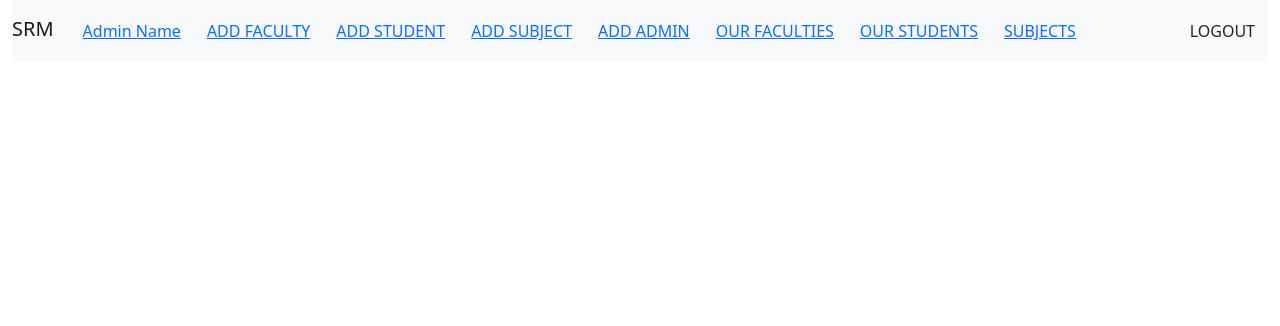
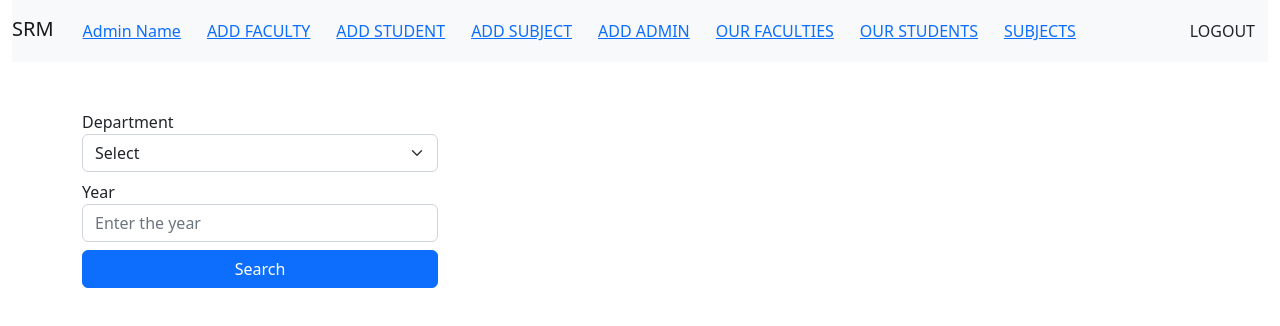
Before and after one commit to Deepaktenzi/College-ERP-Portal, a React (Create React App) app in the folder client/: page /admin/allStudents in a window 1280 px wide. Shown: the top 326 px of the page. Built offline with nearby package versions, Linux system fonts and the light colour scheme.

Commit message:
Code Updated

```diff
--- a/client/package.json
+++ b/client/package.json
@@ -11,6 +11,7 @@
     "bootstrap": "^5.2.1",
     "react": "^18.2.0",
     "react-dom": "^18.2.0",
+    "react-loader-spinner": "^5.3.4",
     "react-router-dom": "^6.4.0",
     "react-scripts": "5.0.1",
     "web-vitals": "^2.1.4"
--- a/client/src/pages/AdminGetAllStudent.jsx
+++ b/client/src/pages/AdminGetAllStudent.jsx
@@ -1,9 +1,118 @@
-import react from 'react';
+import react, { useState } from 'react';
 import AdminHome from '../Components/AdminHome';
+import axios from 'axios';
+import { MagnifyingGlass } from 'react-loader-spinner';
 const AdminGetAllStudent = () => {
+  const [department, setDepartment] = useState('');
+  const [year, setYear] = useState('');
+  const [students, setStudents] = useState(['']);
+  const [show, setShow] = useState(false);
+  const [isLoading, setIsLoading] = useState(false);
+  const getAllStudents = async () => {
+    setIsLoading(true);
+    const { data } = await axios
+      .get('/api/admin/getAllStudents', {
+        params: { department, year },
+      })
+      .catch((err) => {
+        console.log(err.response.status);
+        console.log(err.response.data);
+      });
+    setStudents(data.result);
+    setShow(true);
+    setIsLoading(false);
+  };
+
+  const showStudent = () => {
+    if (!show) {
+      return null;
+    }
+    return (
+      <>
+        <table className="table table-striped table-dark">
+          <thead>
+            <tr>
+              <th>S.No</th>
+              <th>Registration Number</th>
+              <th>Name</th>
+              <th>Email</th>
+              <th>Seaction</th>
+            </tr>
+          </thead>
+
+          <tbody>
+            {students.map((std, idx) => {
+              return (
+                <>
+                  <tr key={std.registrationNumber}>
+                    <th scope="row">{idx + 1}</th>
+                    <td>{std.registrationNumber}</td>
+                    <td>{std.name}</td>
+                    <td>{std.email}</td>
+                    <td>{std.section}</td>
+                  </tr>
+                </>
+              );
+            })}
+          </tbody>
+        </table>
+      </>
+    );
+  };
+
+  console.log(students);
+
   return (
     <>
       <AdminHome />
+
+      <div className="container mt-5">
+        <div className="row">
+          <div className="col-sm-4">
+            <div className="form-group">
+              <label htmlFor="department">Department</label>
+              <select
+                className="form-select"
+                value={department}
+                onChange={(e) => setDepartment(e.target.value)}
+              >
+                <option>Select</option>
+                <option value="E.C.E">E.C.E</option>
+                <option value="C.S.E">C.S.E</option>
+                <option value="E.E.E">E.E.E</option>
+                <option value="I.T">I.T</option>
+                <option value="Mechanical">Mechanical</option>
+                <option value="Civil">Civil</option>
+              </select>
+            </div>
+            <div className="form-group mt-2">
+              <label htmlFor="Year">Year</label>
+              <input
+                className="form-control"
+                type="number"
+                value={year}
+                placeholder="Enter the year"
+                onChange={(e) => setYear(e.target.value)}
+              />
+
+              <div class="row justify-content-center">
+                {isLoading && <MagnifyingGlass />}
+              </div>
+
+              {!isLoading && (
+                <button
+                  className="btn btn-primary w-100 mt-2"
+                  type="Submit"
+                  onClick={getAllStudents}
+                >
+                  Search
+                </button>
+              )}
+            </div>
+          </div>
+          <div className="col-lg">{showStudent()}</div>
+        </div>
+      </div>
     </>
   );
 };
```
Also changed, not shown: 2 other files (tests, documents, lock files or other folders).
